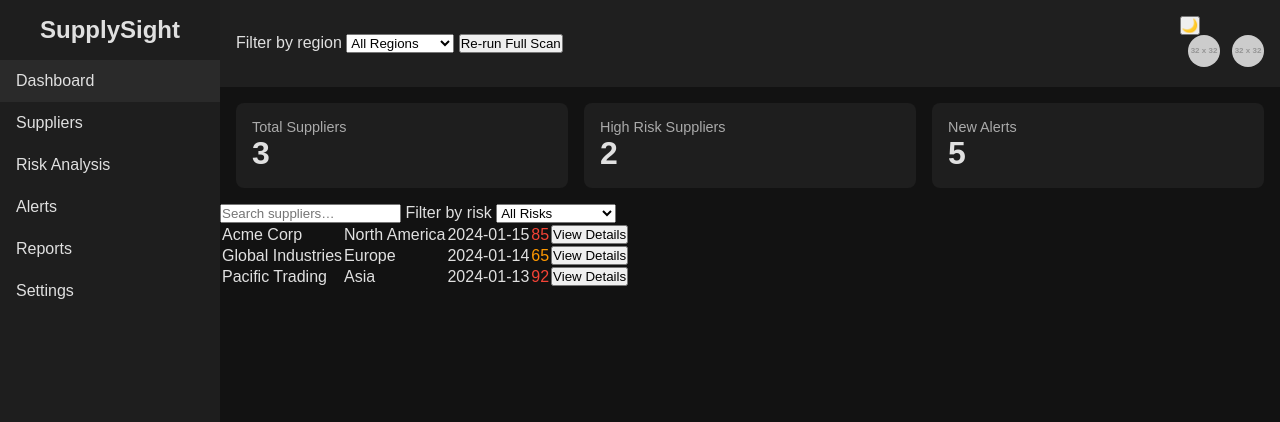
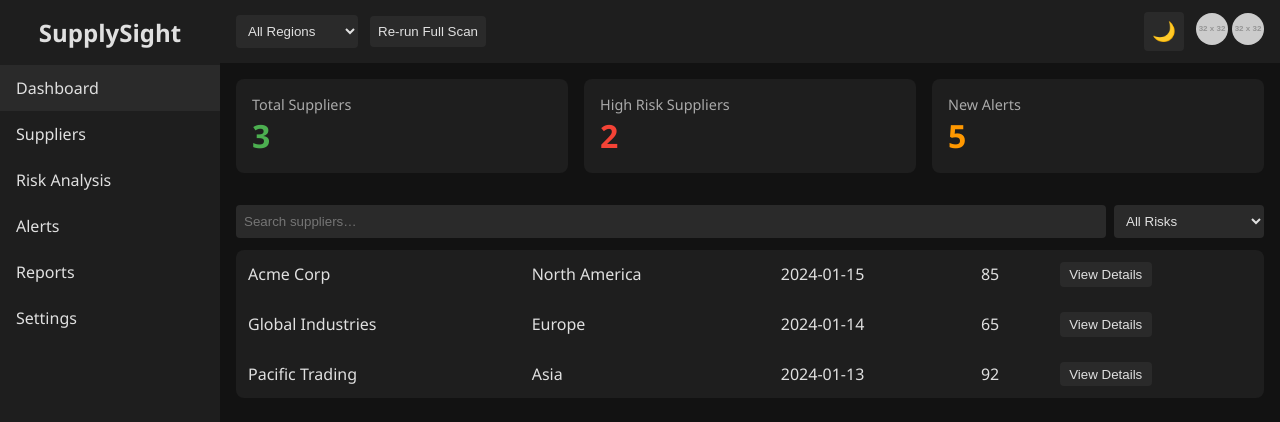
Before and after one commit to RitulJangir/ethical_issues_with_AI_major, a plain HTML site: page index.html in a window 1280 px wide. Drawn offline with Linux system fonts and the light colour scheme; placeholder pictures from the web are drawn by us.

Commit message:
Update style.css

```diff
--- a/style.css
+++ b/style.css
@@ -1,18 +1,31 @@
-/* Reset & base */
-* { margin: 0; padding: 0; box-sizing: border-box; }
+/* style.css */
+* {
+  margin: 0;
+  padding: 0;
+  box-sizing: border-box;
+}
 body {
   display: flex;
-  font-family: sans-serif;
-  background: #121212;
-  color: #e0e0e0;
+  font-family: 'Segoe UI', Tahoma, Geneva, Verdana, sans-serif;
+  background: var(--bg);
+  color: var(--text);
   height: 100vh;
   overflow: hidden;
 }
 
-/* Sidebar */
+/* Utility for hidden labels */
+.visually-hidden {
+  position: absolute;
+  width: 1px; height: 1px;
+  padding: 0; margin: -1px;
+  border: 0; clip: rect(0 0 0 0);
+  white-space: nowrap; overflow: hidden;
+}
+
+/* SIDEBAR */
 .sidebar {
   width: 220px;
-  background: #1e1e1e;
+  background: var(--surface);
   display: flex;
   flex-direction: column;
 }
@@ -30,52 +43,53 @@ body {
 }
 .sidebar nav ul li.active,
 .sidebar nav ul li:hover {
-  background: #2a2a2a;
+  background: var(--surface-alt);
 }
 .sidebar nav ul li a {
   text-decoration: none;
   color: inherit;
 }
 
-/* Main content */
+/* MAIN AREA */
 .main {
   flex: 1;
   display: flex;
   flex-direction: column;
   overflow: auto;
 }
+
+/* HEADER */
 header {
   display: flex;
+  justify-content: space-between;
   align-items: center;
-  justify-content: space-between;
-  padding: 1rem;
-  background: #1f1f1f;
+  background: var(--surface);
+  padding: 0.75rem 1rem;
 }
-header .left select {
-  padding: 0.4rem;
-  background: #2a2a2a;
+.header-group {
+  display: flex;
+  align-items: center;
+  gap: 0.75rem;
+}
+header select,
+header button {
+  background: var(--surface-alt);
   border: none;
-  color: #e0e0e0;
+  color: var(--text);
+  padding: 0.5rem;
+  border-radius: 4px;
+  cursor: pointer;
 }
-header .center button {
-  padding: 0.5rem 1rem;
-  background: #333;
-  border: none;
-  color: #e0e0e0;
-  cursor: pointer;
-  border-radius: 4px;
-}
-header .center button:hover {
-  background: #444;
+header button#theme-toggle {
+  font-size: 1.2rem;
 }
 header .avatars img {
   width: 32px;
   height: 32px;
   border-radius: 50%;
-  margin-left: 0.5rem;
 }
 
-/* Cards */
+/* KPI CARDS */
 .cards {
   display: flex;
   gap: 1rem;
@@ -83,55 +97,95 @@ header .avatars img {
 }
 .card {
   flex: 1;
-  background: #1e1e1e;
+  background: var(--surface);
+  border-radius: 8px;
   padding: 1rem;
-  border-radius: 8px;
 }
 .card .label {
   font-size: 0.9rem;
-  color: #aaa;
+  color: var(--text-alt);
 }
 .card .number {
   font-size: 2rem;
   font-weight: bold;
 }
-.green { color: #4caf50; }
-.red   { color: #f44336; }
-.orange{ color: #ff9800; }
+.primary  { color: var(--primary); }
+.warning  { color: var(--warning); }
+.danger   { color: var(--danger); }
 
-/* Table section */
-.table-section {
+/* TABLE SECTION */
+.table-container {
+  flex: 1;
+  display: flex;
+  flex-direction: column;
   padding: 1rem;
 }
-.table-section h2 {
-  margin-bottom: 0.5rem;
+.table-controls {
+  display: flex;
+  gap: 0.5rem;
+  margin-bottom: 0.75rem;
 }
-.table-section table {
+.table-controls input,
+.table-controls select {
+  background: var(--surface-alt);
+  border: none;
+  color: var(--text);
+  padding: 0.5rem;
+  border-radius: 4px;
+  flex: 1;
+}
+.table-controls select {
+  flex: 0 0 150px;
+}
+
+/* TABLE STYLING */
+table {
   width: 100%;
   border-collapse: collapse;
+  background: var(--surface);
+  border-radius: 8px;
+  overflow: hidden;
 }
-.table-section th,
-.table-section td {
+thead {
+  background: var(--surface-alt);
+}
+th, td {
   padding: 0.75rem;
   text-align: left;
 }
-.table-section thead {
-  background: #2a2a2a;
+th {
+  cursor: pointer;
 }
-.table-section tr {
-  border-bottom: 1px solid #333;
+tr + tr {
+  border-top: 1px solid var(--surface);
 }
-.table-section tr:hover {
-  background: #2a2a2a;
+tr:hover {
+  background: var(--surface-alt);
 }
-.table-section .btn {
+.btn {
   padding: 0.3rem 0.6rem;
-  background: #2f2f2f;
+  background: var(--surface-alt);
   border: none;
   border-radius: 4px;
   cursor: pointer;
-  color: #e0e0e0;
+  color: var(--text);
 }
-.table-section .btn:hover {
-  background: #3f3f3f;
+.btn:hover {
+  background: var(--surface);
 }
+
+/* SPARKLINE PLACEHOLDER */
+td .sparkline {
+  display: inline-block;
+  width: 50px;
+  height: 16px;
+  vertical-align: middle;
+}
+
+/* RESPONSIVE BREAKPOINT */
+@media (max-width: 768px) {
+  .sidebar { display: none; }
+  body { flex-direction: column; }
+  header { flex-wrap: wrap; }
+  .cards { flex-direction: column; }
+}
```
